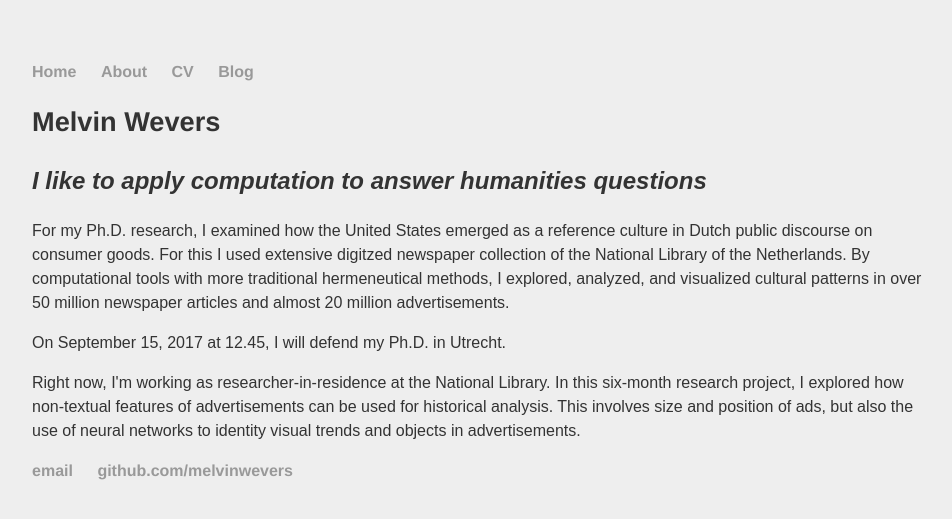
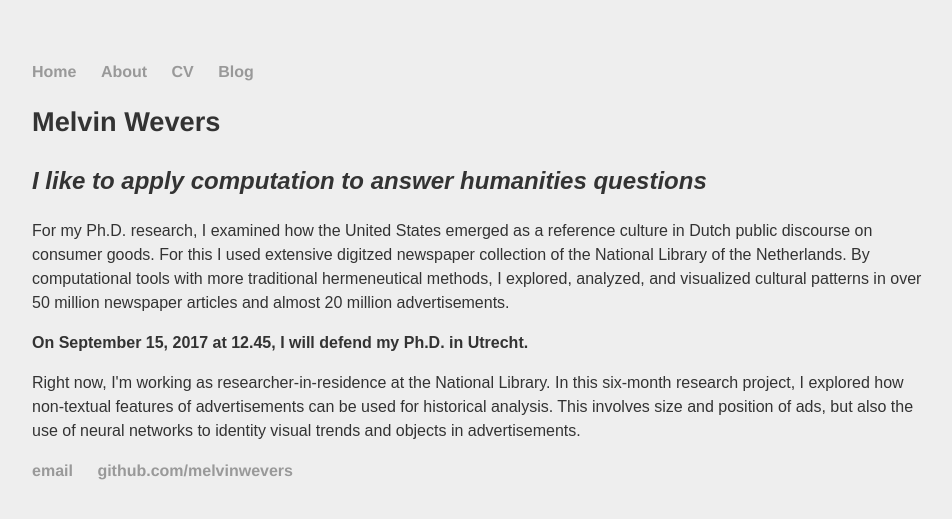
Before and after one commit to melvinwevers/backup-melvinwevers.github.io, a Jekyll site: the page built from index.html, in a window 1280 px wide. Shown: the top 519 px of the page, without its empty margins (160-1112 px from the left). Built offline with Jekyll 4.4.1, drawn with Linux system fonts in a browser that asks for light colours.

```diff
--- a/index.html
+++ b/index.html
@@ -9,7 +9,7 @@ title: Melvin Wevers
 		For this I used extensive digitzed newspaper collection of the National Library of the Netherlands. By computational tools with more
 		traditional hermeneutical methods, I explored, analyzed, and visualized cultural patterns in over 50 million
 		newspaper articles and almost 20 million advertisements.<p>
-	<p>On September 15, 2017 at 12.45, I will defend my Ph.D. in Utrecht.</p>
+	<p><b>On September 15, 2017 at 12.45, I will defend my Ph.D. in Utrecht.</b></p>
 	<p>Right now, I'm working as researcher-in-residence at the National Library. In this six-month research project, I explored how non-textual features
 		of advertisements can be used for historical analysis. This involves size and position of ads, but also the use of neural networks to identity
 		visual trends and objects in advertisements.</p>
```
